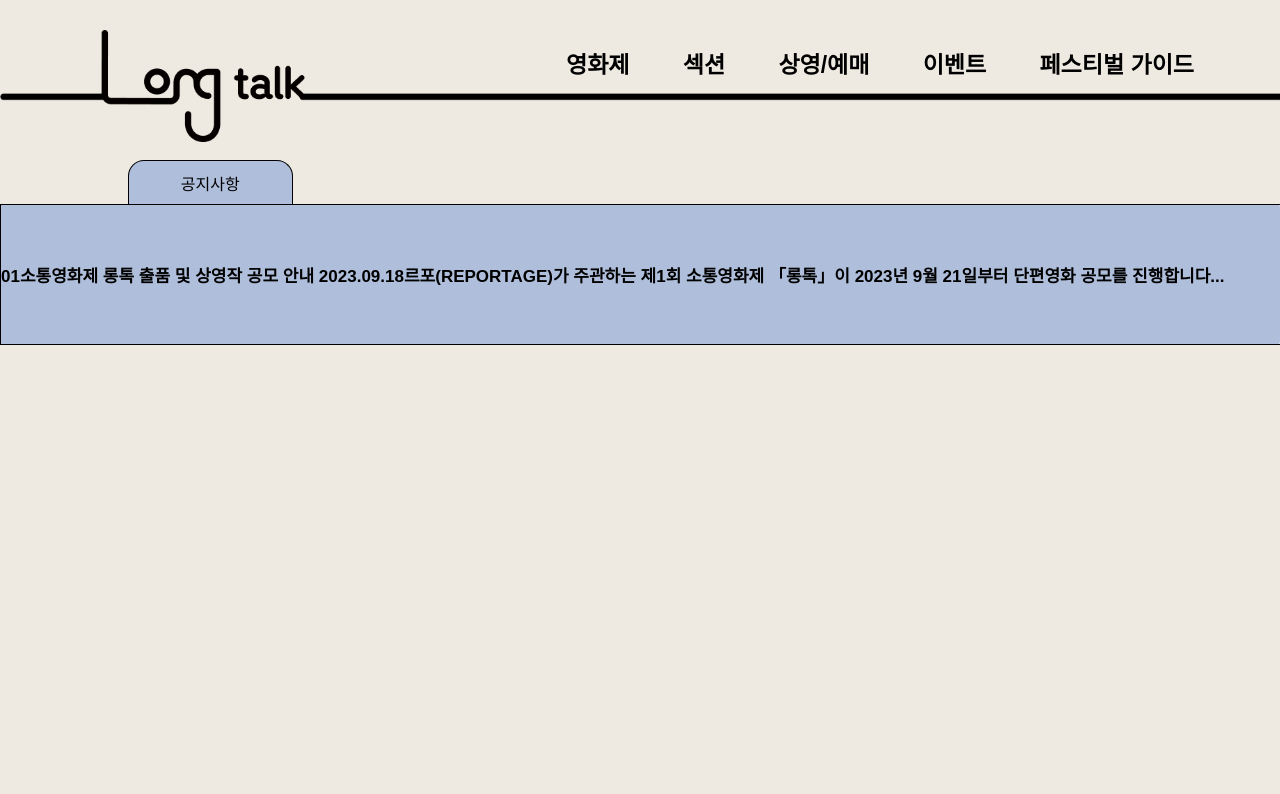
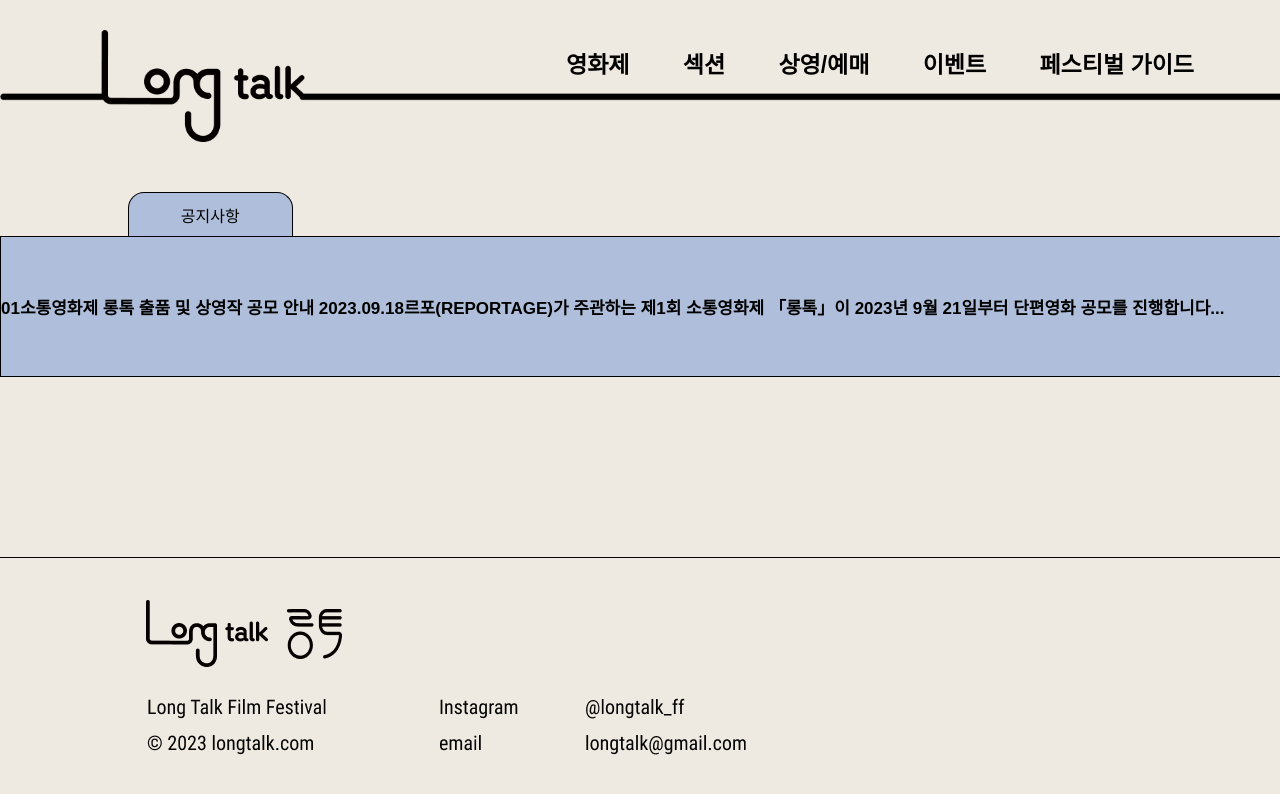
Before and after one commit to hmuri/LongTalk-FE, a React (Create React App) app in the folder longtalk/: page /notice in a window 1280 px wide. Shown: the top 794 px of the page. Built offline with nearby package versions, Linux system fonts and the light colour scheme; a web font is replaced by a local one.

Commit message:
feat: 푸터 추가(미완성)

```diff
--- a/longtalk/src/page/Notice.tsx
+++ b/longtalk/src/page/Notice.tsx
@@ -6,6 +6,7 @@ import Notice1 from "../components/Notice1";
 import MobileHeader from "../components/MobileHeader";
 import MobileNav from "../components/MobileNav";
 import Nav from "../components/Nav";
+import Footer from "../components/Footer";
 
 export default function Notice() {
   const [selectedItem, setSelectedItem] = useState<string | null>(null);
@@ -55,6 +56,7 @@ export default function Notice() {
                         " " +
                         navItems[mainItem][1]}
                     </p>
+                    <br />
                     <p />
                     {selectedItem === mainItem ? null : (
                       <p>{navItems[mainItem][3]}</p>
@@ -71,6 +73,7 @@ export default function Notice() {
           </Header>
         </div>
       </MenuContainer>
+      <Footer />
     </Container>
   );
 }
@@ -87,9 +90,13 @@ const MenuTitle = styled.div`
   display: flex;
   width: 137px;
   height: 29px;
-  position: relative;
-  top: 20%;
-  left: 10%;
+
+  margin-top: 15%;
+  @media ${(props) => props.theme.mobile} {
+    top: 20%;
+    position: relative;
+  }
+  margin-left: 10%;
   padding: 7px 1%;
   justify-content: center;
   align-items: center;
@@ -106,16 +113,19 @@ const MenuContainer = styled.div`
   flex-wrap: wrap;
   width: 100%;
   /*poistion: fixed;*/ //미친 얘때문에 안되는 거였어 미친미친 킹받아 미친 왜 이걸 못봤지 아놔아놔
-  top: 20%;
   border-radius: 4px;
   background-color: #afbfdb;
   z-index: 20;
+  @media ${(props) => props.theme.mobile} {
+    top: 20%;
+  }
 `;
 
 const Header = styled.div`
   display: flex;
   flex-direction: column;
   width: 100%;
+  padding: auto 2%;
   justify-content: space-between;
   z-index: 5;
 `;
@@ -125,6 +135,7 @@ const HeaderBox = styled.div`
   position: relative;
   flex-direction: column;
   width: 100%;
+  padding: auto 2%;
   border: solid 1px black;
 `;
 
@@ -133,6 +144,7 @@ const HeaderBtn = styled.button`
   flex-direction: row;
   background: none;
   border: none;
+  padding: auto 2%;
   color: black;
   font-size: 17px;
   font-style: normal;
@@ -146,6 +158,8 @@ const HeaderBtn = styled.button`
 `;
 
 const SubHeaderContainer = styled.div<{ active: boolean }>`
+  display: flex;
+  position: relative;
   width: calc(100% - 15px);
   background-color: #afbfdb;
   padding-left: 15px;
@@ -153,4 +167,7 @@ const SubHeaderContainer = styled.div<{ active: boolean }>`
 
   transition: transform 0.3s ease-in-out, max-height 0.3s ease-in-out;
   max-height: ${(props) => (props.active ? "100%" : "0")};
+  @media ${(props) => props.theme.mobile} {
+    top: 20%;
+  }
 `;
```
